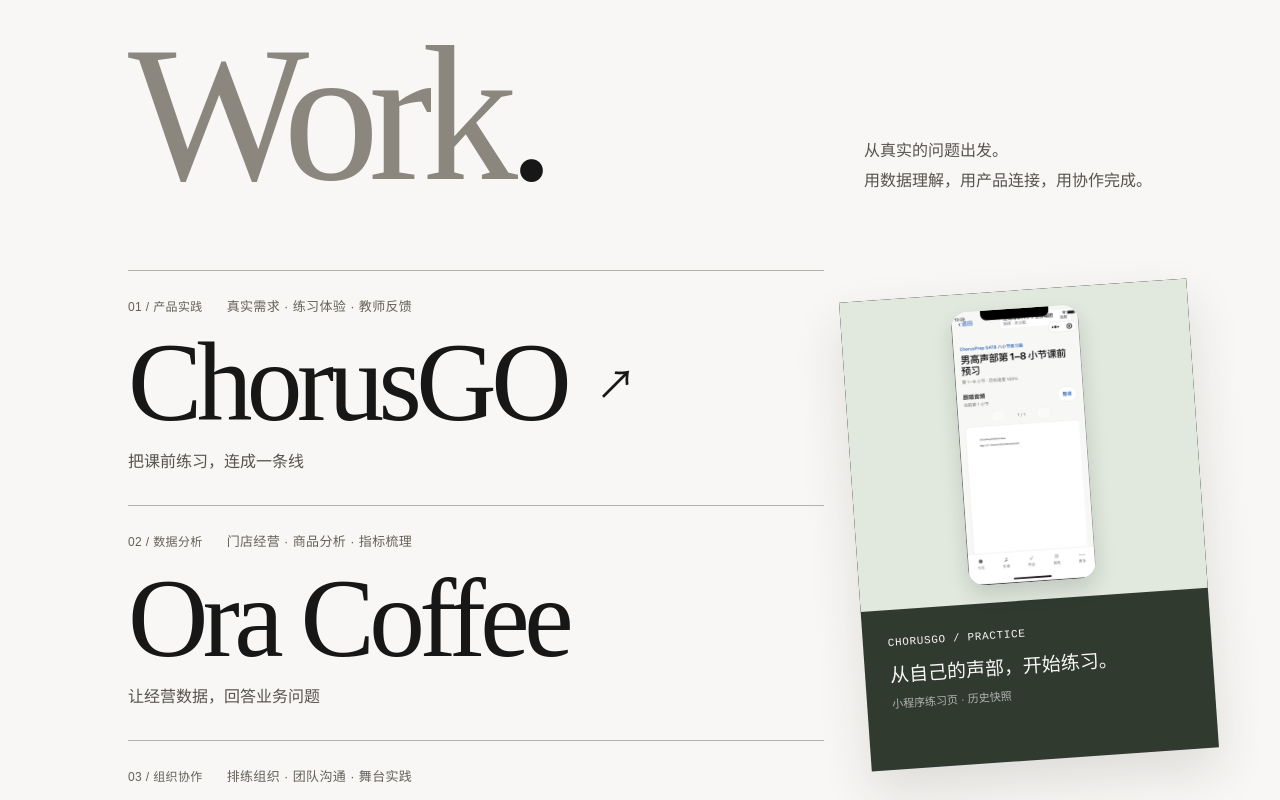
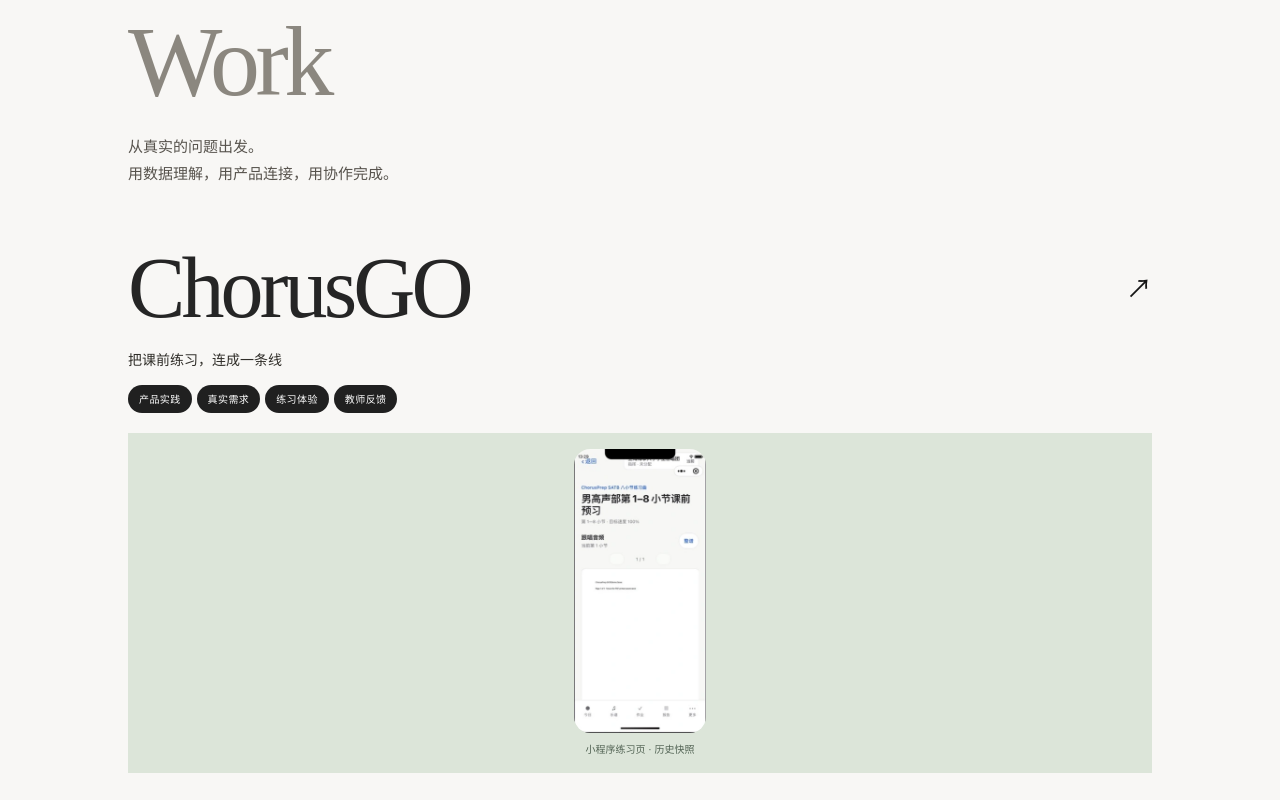
Before and after one commit to yipei-portfolio/yipei-portfolio.github.io, a Next.js app: page / in a window 1280 px wide. Shown: the part 1800-2600 px from the top of the page. Built offline with nearby package versions, Linux system fonts and the light colour scheme.

Commit message:
Refine Work section with coordinated reference-style motion

```diff
--- a/app/work-index.tsx
+++ b/app/work-index.tsx
@@ -1,6 +1,6 @@
 "use client";
 
-import { useState } from "react";
+import { useEffect, useState } from "react";
 
 const work = [
   {
@@ -9,6 +9,7 @@
     category: "产品实践",
     title: "把课前练习，连成一条线",
     tags: ["真实需求", "练习体验", "教师反馈"],
+    color: "#becdbb",
   },
   {
     slug: "ora-coffee",
@@ -16,6 +17,7 @@
     category: "数据分析",
     title: "让经营数据，回答业务问题",
     tags: ["门店经营", "商品分析", "指标梳理"],
+    color: "#e5c992",
   },
   {
     slug: "choir",
@@ -23,6 +25,7 @@
     category: "组织协作",
     title: "让不同声音，完成同一件事",
     tags: ["排练组织", "团队沟通", "舞台实践"],
+    color: "#b7acce",
   },
   {
     slug: "photography",
@@ -30,19 +33,27 @@
     category: "摄影",
     title: "把日常里值得停留的瞬间，留下来",
     tags: ["日常观察", "光影", "生活片段"],
+    color: "#cfb8a9",
   },
 ];
 
 export function WorkIndex() {
-  const [active, setActive] = useState(0);
+  const [hovered, setHovered] = useState<number | null>(null);
+  const [focused, setFocused] = useState<number | null>(null);
+  const active = hovered ?? focused;
+
+  useEffect(() => {
+    // The scroll-theme controller decides which section owns the page color.
+    window.dispatchEvent(new Event("portfolio:themechange"));
+  }, [active]);
 
   return (
-    <section className="work-index theme-section" id="work" data-bg="#e8e5df" data-ink="#171717" aria-labelledby="work-heading">
+    <section className="work-index theme-section" id="work" data-bg={active === null ? "#e8e5df" : work[active].color} data-ink="#171717" aria-labelledby="work-heading">
       <div className="work-index-head reveal">
-        <h2 id="work-heading">Work<span aria-hidden="true">.</span></h2>
+        <h2 id="work-heading">Work</h2>
         <p>从真实的问题出发。<br />用数据理解，用产品连接，用协作完成。</p>
       </div>
-      <div className="work-index-body" data-active={active}>
+      <div className="work-index-body" data-active={active ?? "none"}>
         <div className="work-index-previews" aria-hidden="true">
           <figure className={`work-cover cover-chorus ${active === 0 ? "is-active" : ""}`}>
             <div className="work-mini-stage"><img src="/media/chorusgo-practice-capture.webp" alt="" width="282" height="606" loading="lazy" /></div>
@@ -61,13 +72,28 @@
             <figcaption><span>PHOTOGRAPHY / EVERYDAY</span><strong>日常，也值得认真看。</strong><small>个人摄影 · 落日与海鸥</small></figcaption>
           </figure>
         </div>
-        <div className="work-index-list reveal">
+        <div className="work-index-list reveal" onPointerLeave={() => setHovered(null)}>
           {work.map((project, index) => (
-            <a key={project.slug} className={`work-index-link ${active === index ? "is-active" : ""}`} href={`/work/${project.slug}/`} onPointerEnter={() => setActive(index)} onFocus={() => setActive(index)} aria-label={`${project.name}：${project.title}，阅读${project.category}案例`}>
-              <div className="work-index-meta"><span>0{index + 1} / {project.category}</span><span>{project.tags.join(" · ")}</span></div>
-              <div className={`work-index-title title-${project.slug}`}><h3>{project.name}</h3><span aria-hidden="true">↗</span></div>
+            <a
+              key={project.slug}
+              className={`work-index-link ${active === index ? "is-active" : ""}`}
+              href={`/work/${project.slug}/`}
+              onPointerEnter={(event) => {
+                if (event.pointerType !== "touch") setHovered(index);
+              }}
+              onFocus={() => {
+                setHovered(null);
+                setFocused(index);
+              }}
+              onBlur={() => setFocused(null)}
+              aria-label={`${project.name}：${project.title}，阅读${project.category}案例`}
+            >
+              <div className={`work-index-title title-${project.slug}`}><h3>{project.name}</h3><span className="work-open-arrow" aria-hidden="true">↗</span></div>
+              <div className="work-index-details">
+                <p>{project.title}</p>
+                <div className="work-index-tags"><span>{project.category}</span>{project.tags.map((tag) => <span key={tag}>{tag}</span>)}</div>
+              </div>
               <div className="work-mobile-image" aria-hidden="true"><img src={["/media/chorusgo-practice-capture.webp", "/media/ora-store.webp?v=20260918", "/media/choir-conducting.webp", "/media/photography-gulls.webp"][index]} alt="" loading="lazy" />{index === 0 && <small>小程序练习页 · 历史快照</small>}</div>
-              <p>{project.title}</p>
             </a>
           ))}
         </div>
--- a/public/portfolio-media.css
+++ b/public/portfolio-media.css
@@ -1,17 +1,4 @@
 /* Real project imagery: the original homepage motion remains untouched. */
-.work-index-body[data-active="3"] .work-index-previews { transform: translateY(390px); }
-.work-index-title.title-photography h3 { font-size: clamp(48px, 6.8vw, 100px); }
-.cover-ora { background: #e6d8bd; color: #302a20; }
-.cover-ora > img { object-fit: contain; background: #cfc4b2; }
-.cover-choir { background: #262521; color: #f8f7f5; }
-.cover-choir > img { object-fit: contain; background: #161614; }
-.cover-photography { background: #e9e1db; color: #332d2c; }
-.cover-photography > img { object-position: center 70%; }
-.work-mini-stage { height: 66%; display: flex; justify-content: center; padding: 18px; background: #e1e8dd; }
-.work-mini-stage img { height: 100%; width: auto; border-radius: 17px; box-shadow: 0 10px 20px #142b2526; }
-.work-cover figcaption strong { margin-block: 10px 6px; font-size: 19px; }
-.work-cover figcaption small { display: block; font-size: 11px; line-height: 1.6; }
-.work-mobile-image { display: none; }
 .case-page .project-opening { margin-block: 0 70px; }
 .case-page .project-opening > img { width: 100%; max-height: 650px; object-fit: contain; background: #e9e4db; }
 .case-page .project-opening figcaption { display: flex; flex-wrap: wrap; gap: 12px; margin-top: 14px; font-size: 12px; line-height: 1.8; color: #68645e; }
@@ -42,14 +29,6 @@
 .case-page .image-dialog-footer p { font-size: 13px; line-height: 1.6; }
 .case-page .image-dialog-footer span { margin-left: 12px; opacity: .65; }
 @media (max-width: 600px) {
-  .work-index-title.title-photography h3 { font-size: clamp(40px, 12vw, 68px); }
-  .work-mobile-image { display: flex; align-items: center; justify-content: center; height: 200px; margin: 12px 0 20px; overflow: hidden; background: #d6d4cc; }
-  .work-mobile-image img { width: 100%; height: 100%; object-fit: contain; }
-  .work-index-link:first-child .work-mobile-image { height: 270px; padding: 12px; background: #e1e8dd; }
-  .work-index-link:first-child .work-mobile-image { flex-direction: column; gap: 6px; }
-  .work-index-link:first-child .work-mobile-image img { height: calc(100% - 24px); width: auto; }
-  .work-mobile-image small { font-size: 10px; color: #526354; }
-  .work-index-link:last-child .work-mobile-image { height: 300px; }
   .case-page .photo-story-heading { display: block; }
   .case-page .photo-story-heading p { margin-top: 16px; }
   .case-page .image-collection { grid-template-columns: 1fr; gap: 32px; }
--- a/public/script.js
+++ b/public/script.js
@@ -76,6 +76,7 @@
 }
 window.addEventListener("scroll", queueSectionThemeUpdate, { passive: true });
 window.addEventListener("resize", queueSectionThemeUpdate);
+window.addEventListener("portfolio:themechange", queueSectionThemeUpdate);
 updateSectionTheme();
 
 const timeLabel = document.querySelector(".local-time b");
--- a/public/work-index.css
+++ b/public/work-index.css
@@ -1,138 +1,105 @@
+/* One linked sequence: title, expanding detail, staggered tags, image. */
 .work-index {
-  padding: 100px var(--page-left) 60px;
+  --work-ease: cubic-bezier(.16, 1, .3, 1);
   position: relative;
-  overflow: hidden;
+  padding: 80px var(--page-left) 80px;
+  color: #171717;
 }
-.work-index-head {
-  display: flex;
-  align-items: flex-end;
-  justify-content: space-between;
-  gap: 32px;
-  margin-bottom: 68px;
+.work-index-head { display: flex; align-items: flex-end; justify-content: space-between; gap: 32px; margin-bottom: 64px; }
+.work-index-head h2 { margin: 0; font: 400 clamp(100px, 10vw, 150px)/.95 "Baskerville", "Times New Roman", serif; letter-spacing: -.045em; color: #8b877f; }
+.work-index-head > p { margin: 0 0 6px; font-size: 15px; line-height: 1.85; color: #57534d; }
+.work-index-body { position: relative; display: grid; grid-template-columns: minmax(0, 1fr) minmax(220px, 27%); gap: 36px; align-items: start; min-height: 650px; }
+.work-index-list { grid-column: 1; grid-row: 1; position: relative; z-index: 2; }
+.work-index-link { display: block; position: relative; padding: 3px 0; -webkit-tap-highlight-color: transparent; }
+.work-index-title { display: flex; align-items: center; gap: 18px; }
+.work-index-title h3 {
+  margin: 0;
+  color: #fff;
+  font: 400 clamp(66px, 8.2vw, 124px)/1.08 "Baskerville", "Times New Roman", serif;
+  letter-spacing: -.045em;
+  transition: color 1.15s var(--work-ease), transform 1.1s var(--work-ease);
 }
-.work-index-head h2 {
-  margin: 0;
-  font: 400 clamp(110px, 15vw, 210px)/.9 "Baskerville", "Times New Roman", serif;
-  letter-spacing: -.055em;
-  color: #8b877f;
+.work-open-arrow { font: 32px/1 Arial, sans-serif; opacity: 0; transform: translate(-10px, 8px); transition: opacity .3s, transform .65s var(--work-ease); }
+.work-index-details { height: 0; overflow: hidden; opacity: 0; transition: height .48s var(--work-ease), opacity .24s; }
+.work-index-details > p { margin: 4px 0 12px 4px; color: #302e29; font-size: 15px; line-height: 1.7; opacity: 0; transform: translateY(8px); transition: opacity .35s, transform .6s var(--work-ease); }
+.work-index-tags { display: flex; flex-wrap: wrap; gap: 6px; padding-left: 4px; }
+.work-index-tags > span {
+  display: inline-flex;
+  align-items: center;
+  min-height: 31px;
+  padding: 0 15px;
+  border-radius: 999px;
+  color: #fff;
+  background: #202020;
+  font-size: 11px;
+  letter-spacing: .04em;
+  opacity: 0;
+  transform: translateX(26px) scale(.96);
+  transition: opacity .5s, transform 1s var(--work-ease);
 }
-.work-index-head h2 span { color: #171717; }
-.work-index-head > p {
-  margin: 0 0 6px;
-  font-size: 16px;
-  line-height: 1.85;
-  color: #57534d;
-}
-.work-index-body { position: relative; }
-.work-index-list { position: relative; z-index: 2; }
-.work-index-link {
-  display: block;
-  width: 68%;
-  padding: 26px 0 30px;
-  border-top: 1px solid #b7b2a9;
-  -webkit-tap-highlight-color: transparent;
-}
-.work-index-meta {
-  display: flex;
-  align-items: baseline;
-  gap: 24px;
-  font-size: 12px;
-  line-height: 1.6;
-  letter-spacing: .03em;
-  color: #656159;
-}
-.work-index-meta > span:last-child { font-size: 13px; }
-.work-index-title { display: flex; align-items: center; gap: 30px; }
-.work-index-title h3 {
-  margin: 10px 0 9px;
-  font: 400 clamp(68px, 8.7vw, 138px)/1 "Baskerville", "Times New Roman", serif;
-  letter-spacing: -.05em;
-  transition: transform .55s var(--ease-out), color .4s;
-}
-.work-index-title > span {
-  font-size: 40px;
-  opacity: 0;
-  transform: translate(-14px, 10px);
-  transition: opacity .3s, transform .55s var(--ease-out);
-}
-.work-index-link > p { margin: 0; color: #57534d; font-size: 16px; line-height: 1.7; }
-.work-index-link:is(:hover, :focus-visible) h3 { transform: translateX(8px); }
-.work-index-link.is-active .work-index-title > span { opacity: 1; transform: translate(0, 0); }
-.work-index-link:focus-visible { outline: 2px solid #171717; outline-offset: 8px; }
-.work-index-previews {
-  position: absolute;
-  right: -5%;
-  top: 20px;
-  width: 34%;
-  height: 470px;
-  pointer-events: none;
-  transition: transform .8s var(--ease-out);
-}
-.work-index-body[data-active="1"] .work-index-previews { transform: translateY(100px); }
-.work-index-body[data-active="2"] .work-index-previews { transform: translateY(180px); }
-.work-cover {
-  position: absolute;
-  inset: 0;
-  margin: 0;
-  overflow: hidden;
-  opacity: 0;
-  transform: translateY(30px) rotate(5deg) scale(.94);
-  transition: opacity .45s, transform .8s var(--ease-out);
-  box-shadow: 0 22px 50px #302a1f20;
-}
-.work-cover.is-active { opacity: 1; transform: translateY(0) rotate(-4deg) scale(1); }
-.work-cover > img { width: 100%; height: 66%; object-fit: cover; object-position: center; display: block; }
-.work-cover figcaption { padding: 25px; }
-.work-cover figcaption span, .cover-eyebrow { display: block; font: 11px/1.5 "Courier New", monospace; letter-spacing: .06em; }
-.work-cover figcaption strong { display: block; margin: 16px 0 10px; font-size: 21px; font-weight: 400; line-height: 1.5; }
-.work-cover figcaption small { font-size: 13px; opacity: .65; }
-.cover-chorus { background: #303a2f; color: #f8f7f5; }
-.cover-choir { background: #f8f7f5; }
-.cover-data { background: #d8ddce; padding: 36px 26px; display: flex; flex-direction: column; justify-content: space-between; }
-.cover-data > p { font-size: clamp(25px, 2.5vw, 36px); line-height: 1.5; margin: 20px 0 25px; letter-spacing: -.04em; }
-.cover-data-grid { display: grid; grid-template-columns: repeat(3, 1fr); border-top: 1px solid #899180; border-bottom: 1px solid #899180; padding: 20px 0; gap: 8px; }
-.cover-data-grid > span { font-size: 18px; }
-.cover-data-grid small { display: block; margin-top: 12px; font-size: 11px; white-space: nowrap; color: #51584a; }
-.cover-disclosure { font-size: 11px; line-height: 1.7; color: #51584a; margin-top: 20px; }
-.work-index-foot { margin-top: 50px; padding-top: 24px; border-top: 1px solid #b7b2a9; display: flex; justify-content: space-between; gap: 24px; color: #656159; }
-.work-index-foot > span { font: 12px/1.6 "Courier New", monospace; letter-spacing: .06em; }
-.work-index-foot > p { margin: 0; font-size: 14px; line-height: 1.8; }
+.work-index-link.is-active h3 { color: #252525; transform: translateY(-6px); }
+.work-index-link.is-active .work-open-arrow { opacity: 1; transform: translate(0, -6px); }
+.work-index-link.is-active .work-index-details { height: 96px; opacity: 1; }
+.work-index-link.is-active .work-index-details > p { opacity: 1; transform: none; transition-delay: .08s; }
+.work-index-link.is-active .work-index-tags > span { opacity: 1; transform: none; }
+.work-index-link.is-active .work-index-tags > span:nth-child(2) { transition-delay: .15s; }
+.work-index-link.is-active .work-index-tags > span:nth-child(3) { transition-delay: .3s; }
+.work-index-link.is-active .work-index-tags > span:nth-child(4) { transition-delay: .45s; }
+.work-index-link:focus-visible { outline: 2px solid #171717; outline-offset: 7px; border-radius: 2px; }
+.work-index-previews { grid-column: 2; grid-row: 1; position: sticky; top: 125px; height: 450px; margin-top: 12px; pointer-events: none; }
+.work-cover { position: absolute; inset: 0; margin: 0; opacity: 0; transform: translateX(26px); transition: opacity .26s, transform .42s var(--work-ease); }
+.work-cover.is-active { opacity: 1; transform: translateX(0); }
+.work-cover > img { display: block; width: 100%; height: 340px; object-fit: cover; }
+.work-cover figcaption { padding-top: 18px; }
+.work-cover figcaption span { display: block; font: 10px/1.5 "Courier New", monospace; letter-spacing: .06em; }
+.work-cover figcaption strong { display: block; margin: 8px 0 5px; font-size: 17px; font-weight: 400; line-height: 1.5; }
+.work-cover figcaption small { display: block; font-size: 11px; line-height: 1.6; color: #4b4842; }
+.work-cover.cover-ora > img { object-position: center 35%; }
+.work-cover.cover-choir > img { object-fit: contain; }
+.work-cover.cover-photography > img { object-position: center 65%; }
+.work-mini-stage { height: 340px; display: flex; justify-content: center; }
+.work-mini-stage img { height: 100%; width: auto; border: 5px solid #252525; border-radius: 22px; box-shadow: 0 12px 24px #17251b18; }
+.work-index-foot { margin-top: 40px; padding-top: 24px; border-top: 1px solid #17171730; display: flex; justify-content: space-between; gap: 24px; color: #57534d; }
+.work-index-foot > span { font: 11px/1.6 "Courier New", monospace; letter-spacing: .06em; }
+.work-index-foot > p { margin: 0; font-size: 13px; line-height: 1.8; }
+.work-mobile-image { display: none; }
 .about-work-link { display: inline-flex; align-items: center; gap: 45px; margin-top: 28px; padding: 10px 0; border-bottom: 1px solid; font-size: 16px; }
 .about-work-link > span { transition: transform .3s var(--ease-out); }
 .about-work-link:hover > span { transform: translateX(6px); }
-@media (min-width: 1500px) { .work-index-previews { right: 0; width: 30%; } }
-@media (max-width: 1000px) {
-  .work-index-head { align-items: flex-start; flex-direction: column; gap: 26px; margin-bottom: 36px; }
-  .work-index-link { width: 62%; }
-  .work-index-title h3 { font-size: clamp(62px, 9vw, 90px); }
-  .work-index-title > span { font-size: 28px; }
-  .work-index-title { gap: 15px; }
-  .work-index-meta { display: block; }
-  .work-index-meta > span:last-child { display: none; }
-  .work-index-previews { width: 36%; right: -2%; height: 370px; top: 40px; }
-  .work-cover figcaption { padding: 20px; }
-  .work-cover figcaption strong { font-size: 18px; margin-block: 10px 6px; }
-  .work-cover figcaption span { font-size: 9px; }
-  .cover-data { padding: 28px 18px; }
-  .cover-data-grid { grid-template-columns: 1fr; padding: 14px 0; gap: 8px; }
-  .cover-data-grid > span { display: flex; justify-content: space-between; align-items: baseline; font-size: 16px; }
-  .cover-data-grid br { display: none; }
-  .cover-data-grid small { display: inline; margin: 0; }
+@media (min-width: 901px) and (max-width: 1150px) {
+  .work-index-body { grid-template-columns: minmax(0, 1fr) 220px; gap: 20px; min-height: 560px; }
+  .work-index-title h3 { font-size: clamp(62px, 7.5vw, 86px); }
+  .work-open-arrow { font-size: 24px; }
+  .work-index-tags > span { padding-inline: 10px; font-size: 10px; }
+  .work-cover > img, .work-mini-stage { height: 300px; }
 }
-@media (max-width: 600px) {
-  .work-index { padding-top: 80px; }
-  .work-index-head h2 { font-size: 110px; }
-  .work-index-head > p { font-size: 15px; }
+/* Touch devices get the same content without a hover gate or delayed link. */
+@media (max-width: 900px), (hover: none) {
+  .work-index { padding-top: 85px; padding-bottom: 55px; }
+  .work-index-head { align-items: flex-start; flex-direction: column; gap: 24px; margin-bottom: 45px; }
+  .work-index-head h2 { font-size: 100px; }
+  .work-index-body { display: block; min-height: 0; }
   .work-index-previews { display: none; }
-  .work-index-link { width: 100%; padding: 24px 0 30px; }
-  .work-index-title { justify-content: space-between; }
-  .work-index-title h3 { font-size: clamp(54px, 14.7vw, 86px); }
-  .work-index-title > span { opacity: 1; transform: none; font-size: 28px; }
-  .work-index-link > p { font-size: 15px; }
-  .work-index-foot { display: block; margin-top: 20px; }
-  .work-index-foot > p { margin-top: 16px; font-size: 13px; }
+  .work-index-link { padding-bottom: 45px; }
+  .work-index-title { justify-content: space-between; gap: 8px; }
+  .work-index-title h3 { color: #252525; font-size: clamp(42px, 11.6vw, 86px); }
+  .work-open-arrow { opacity: 1; transform: none; font-size: 26px; }
+  .work-index-details, .work-index-link.is-active .work-index-details { height: auto; opacity: 1; overflow: visible; padding: 10px 0 20px; }
+  .work-index-details > p, .work-index-tags > span { opacity: 1; transform: none; }
+  .work-index-details > p { margin-left: 0; font-size: 14px; }
+  .work-index-tags { gap: 5px; padding-left: 0; }
+  .work-index-tags > span { font-size: 10px; min-height: 28px; padding-inline: 11px; }
+  .work-index-link.is-active h3, .work-index-link.is-active .work-open-arrow { transform: none; }
+  .work-mobile-image { display: flex; justify-content: center; align-items: center; height: clamp(220px, 54vw, 420px); overflow: hidden; background: #d6d4cc; }
+  .work-mobile-image img { width: 100%; height: 100%; object-fit: contain; }
+  .work-index-link:first-child .work-mobile-image { height: 340px; padding: 16px; flex-direction: column; gap: 8px; background: #dce5d9; }
+  .work-index-link:first-child .work-mobile-image img { width: auto; height: calc(100% - 24px); border-radius: 16px; }
+  .work-mobile-image small { font-size: 10px; color: #526354; }
+  .work-index-link:last-child .work-mobile-image { height: 420px; }
+  .work-index-foot { margin-top: 0; display: block; }
+  .work-index-foot > p { margin-top: 12px; }
 }
 @media (prefers-reduced-motion: reduce) {
-  .work-index-previews, .work-cover, .work-index-title h3, .work-index-title > span, .about-work-link > span { transition: none; }
-  .work-index-link:is(:hover, :focus-visible) h3 { transform: none; }
+  .work-index-title h3, .work-open-arrow, .work-index-details, .work-index-details > p, .work-index-tags > span, .work-cover, .about-work-link > span { transition: none; }
+  .work-index-link.is-active h3, .work-index-link.is-active .work-open-arrow { transform: none; }
 }
```
Also changed, not shown: 1 other file (tests, documents, lock files or other folders).
